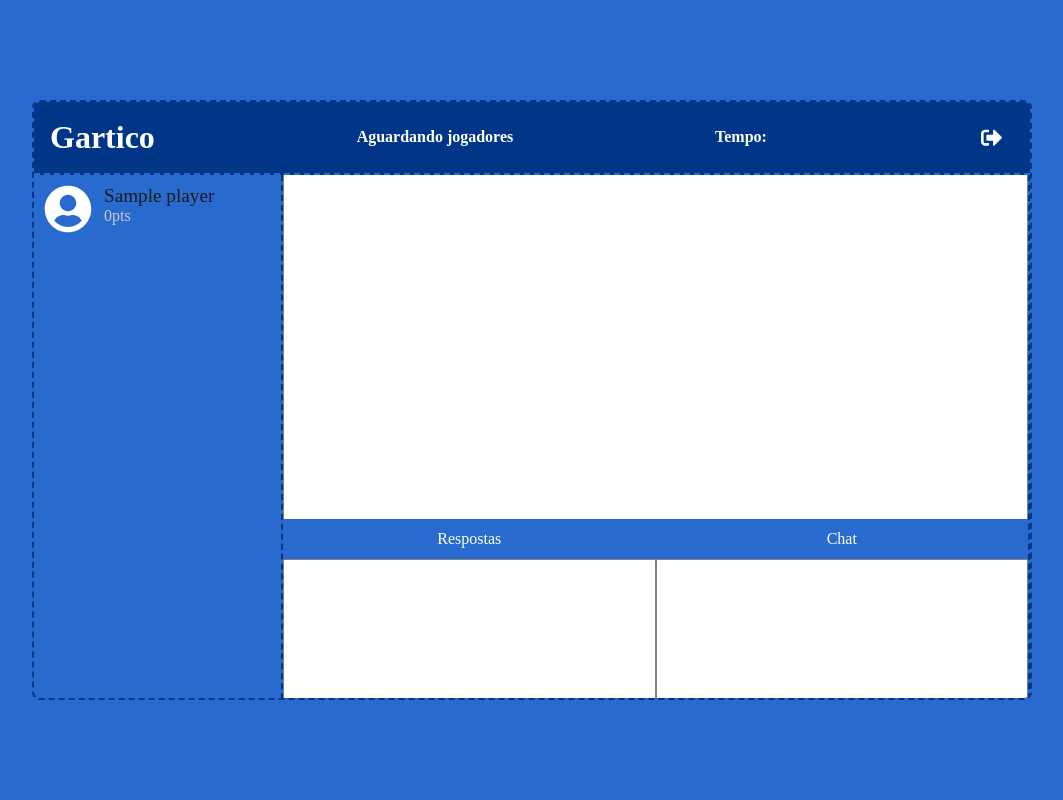
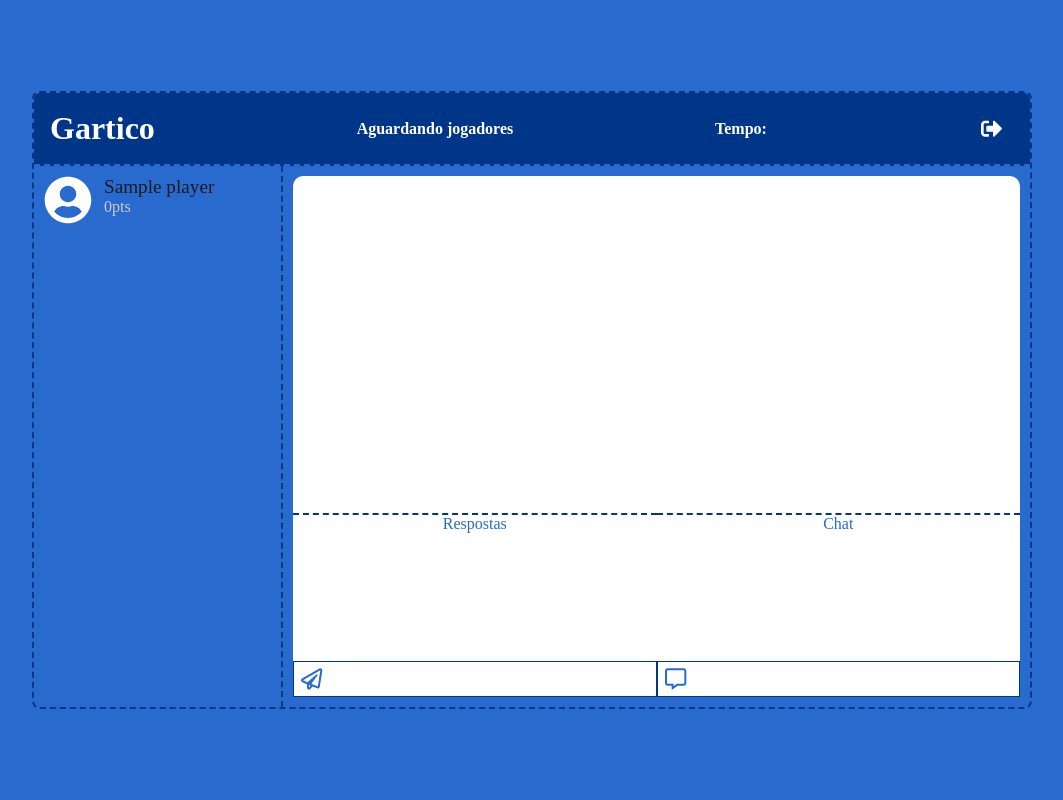
Before and after one commit to gilmar-sales/gartico, a Flask app: template server/templates/room.html in a window 1280 px wide. Shown: the whole page, without its empty margins (108-1171 px from the left). Run offline with Flask 2, Linux system fonts and the light colour scheme; the template is opened without the code that fills it: most values are stand-ins (such as "Sample title", 1, 10 or a date in 2020); some libraries are stand-ins or nearby versions; some web fonts are replaced.

Commit message:
room ui rework

```diff
--- a/server/static/css/room.css
+++ b/server/static/css/room.css
@@ -106,16 +106,11 @@
   color: #cacaca;
 }
 
-.center-panel {
-  grid-area: right;
-  border-right: 2px var(--secondary-color) dashed;
-}
-
 .canvas {
   background-color: white;
-  border-left: 1px gray solid;
-  border-right: 1px gray solid;
   grid-area: right;
+  border-top-left-radius: 10px;
+  border-top-right-radius: 10px;
 }
 
 .bottom-center-pannel {
@@ -124,35 +119,28 @@
   overflow: hidden;
 }
 
-.message {
-  display: grid;
-  grid-template-rows: 1fr 4fr 1fr;
-  background-color: var(--primary-color);
-}
-
 .message-title {
   width: 100%;
-  height: 100%;
   display: flex;
   justify-content: center;
   align-items: center;
-  color: white;
-  background-color: var(--primary-color);
+  background-color: white;
+  color: var(--primary-color);
+  border-top: 2px var(--secondary-color) dashed;
 }
 
 .message-area {
   width: 100%;
-  height: 10rem;
+  height: 8rem;
   background-color: white;
   resize: none;
   overflow: auto;
-  border: 1px gray solid;
 }
 
 .right-panel {
-  padding: 20px 10px;
   flex-direction: column;
   grid-area: right;
+  padding: 10px;
 }
 
 .tool-panel {
@@ -160,7 +148,6 @@
   display: flex;
   grid-area: left;
   flex-wrap: wrap;
-  border-radius: 10px;
   max-width: 200px;
 }
 
@@ -251,7 +238,6 @@
 @media screen and (orientation: landscape) {
   .game {
     width: 1000px;
-    height: 600px;
     grid-template-columns: 1fr 3fr;
     grid-template-rows: auto 1fr;
     grid-template-areas:
--- a/server/templates/room.html
+++ b/server/templates/room.html
@@ -87,7 +87,7 @@
         </div>
         </div>
 
-        <div class="col center-panel">
+        <div class="col right-panel">
             <div class="row canvas">
                 <svg id="svg" viewBox="0 0 800 370" xmlns="http://www.w3.org/2000/svg" xmlns:xlink="http://www.w3.org/1999/xlink" style="width:100%; height:100%; touch-action:none;"></svg>
             </div>
```
